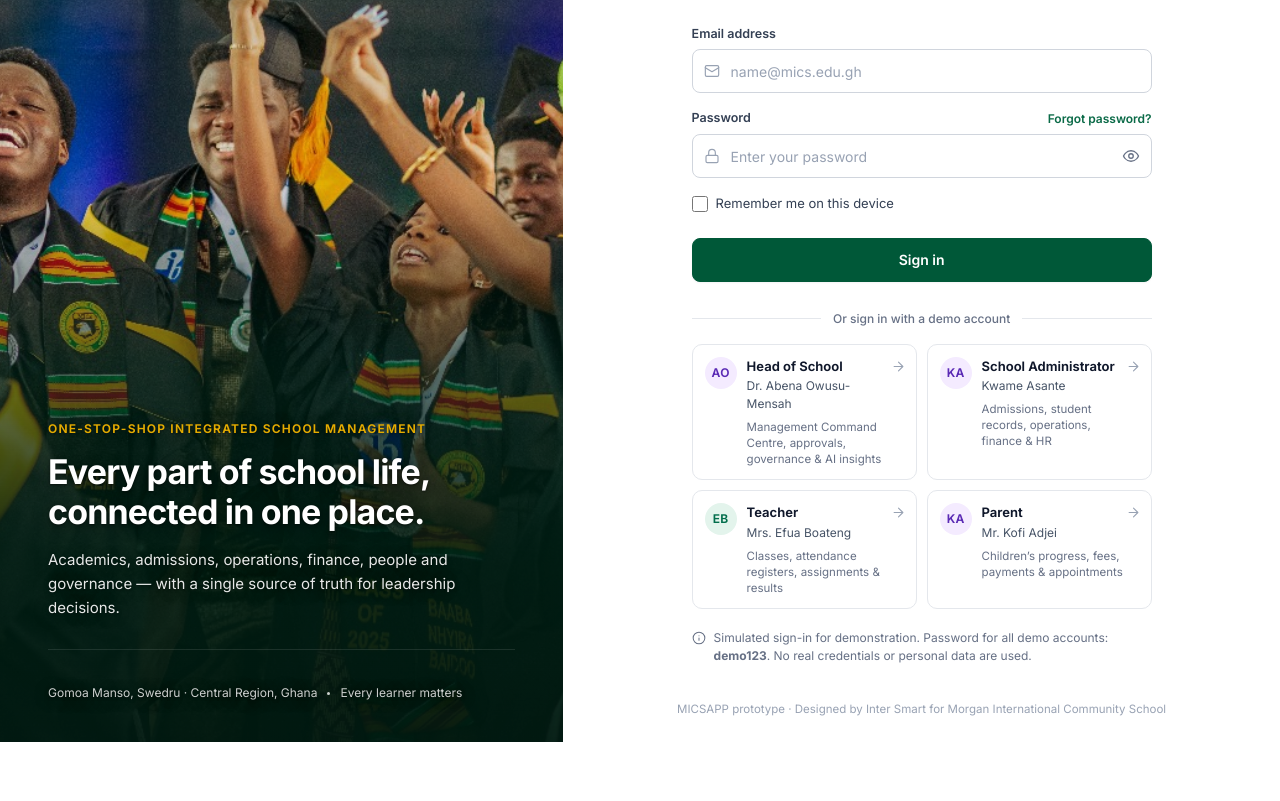
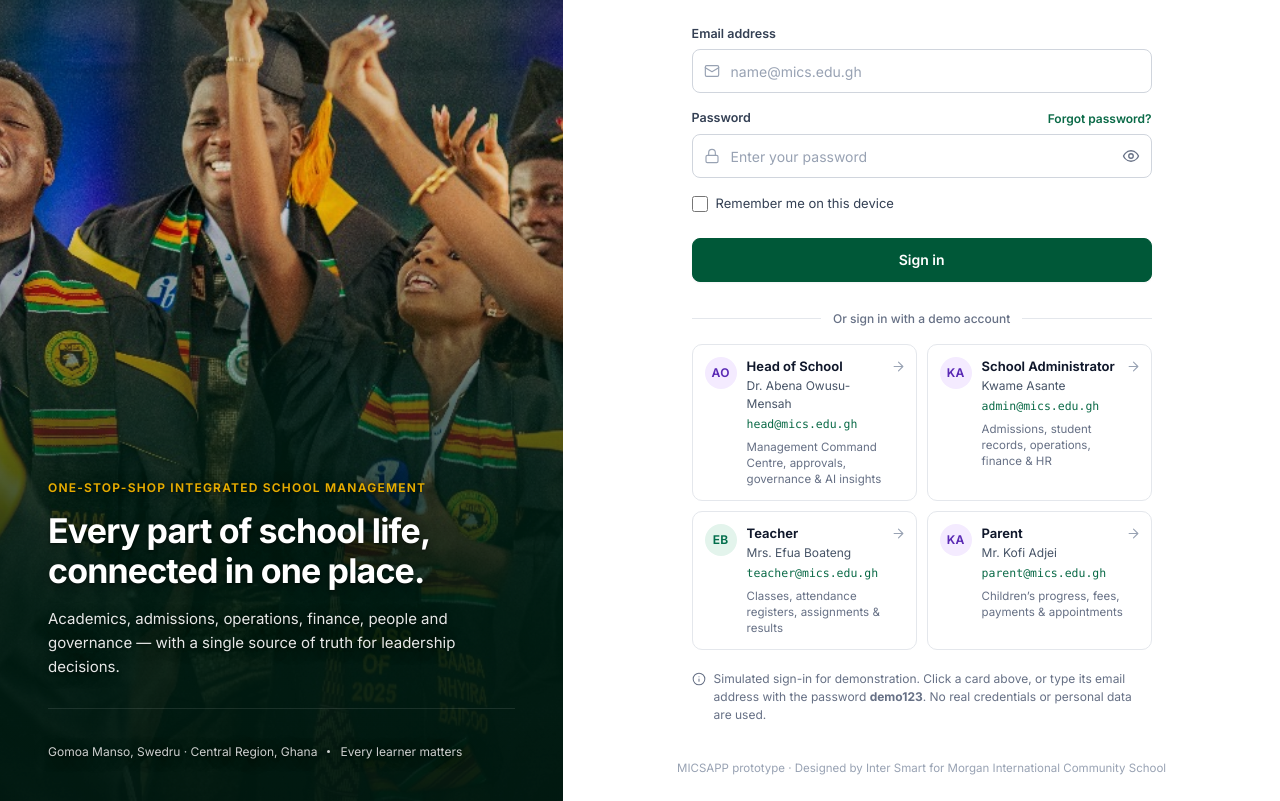
Before and after one commit to ShainoInterSmart/micsapp-prototype, a plain HTML site: page index.html in a window 1280 px wide. Shown: the part 149-950 px from the top of the page. Before the commit the page ends 891 px from the top, so only its background shows below. Drawn offline with Linux system fonts and the light colour scheme.

Commit message:
Updated MICSAPP prototype

```diff
--- a/css/pages.css
+++ b/css/pages.css
@@ -46,6 +46,7 @@ body.is-login { background: #fff; }
 .da-text { display: flex; flex-direction: column; min-width: 0; padding-right: 14px; }
 .da-role { font-size: 13px; font-weight: 650; color: var(--text); }
 .da-name { font-size: 12px; color: var(--text-3); margin-top: 1px; }
+.da-email { font-family: var(--font-mono); font-size: 11.5px; color: var(--brand-navy-700); margin-top: 3px; word-break: break-all; }
 .da-desc { font-size: 11.5px; color: var(--text-muted); margin-top: 6px; line-height: 1.4; }
 .da-arrow { position: absolute; right: 10px; top: 14px; width: 15px; height: 15px; color: var(--text-faint); transition: transform var(--dur), color var(--dur); }
 .demo-account:hover .da-arrow { color: var(--brand-navy-700); transform: translateX(2px); }
--- a/js/pages/login.js
+++ b/js/pages/login.js
@@ -34,9 +34,9 @@
             '</form>' +
             '<div class="login-divider"><span>Or sign in with a demo account</span></div>' +
             '<div class="demo-accounts">' + users.map(function (u) {
-              return '<button type="button" class="demo-account" data-email="' + u.email + '"><span class="da-avatar">' + ui.avatar(u.name) + '</span><span class="da-text"><span class="da-role">' + ui.esc(u.roleLabel.split(' · ')[0]) + '</span><span class="da-name">' + ui.esc(u.name) + '</span><span class="da-desc">' + ui.esc(u.desc) + '</span></span>' + ui.icon('arrow-right', 'da-arrow') + '</button>';
+              return '<button type="button" class="demo-account" data-email="' + u.email + '"><span class="da-avatar">' + ui.avatar(u.name) + '</span><span class="da-text"><span class="da-role">' + ui.esc(u.roleLabel.split(' · ')[0]) + '</span><span class="da-name">' + ui.esc(u.name) + '</span><span class="da-email">' + ui.esc(u.email) + '</span><span class="da-desc">' + ui.esc(u.desc) + '</span></span>' + ui.icon('arrow-right', 'da-arrow') + '</button>';
             }).join('') + '</div>' +
-            '<p class="login-note">' + ui.icon('info', 'icon-sm') + '<span>Simulated sign-in for demonstration. Password for all demo accounts: <strong>' + MICS.auth.password + '</strong>. No real credentials or personal data are used.</span></p>' +
+            '<p class="login-note">' + ui.icon('info', 'icon-sm') + '<span>Simulated sign-in for demonstration. Click a card above, or type its email address with the password <strong>' + MICS.auth.password + '</strong>. No real credentials or personal data are used.</span></p>' +
           '</div>' +
           '<div class="login-foot">MICSAPP prototype · Designed by Inter Smart for Morgan International Community School</div>' +
         '</section></div>';
```
